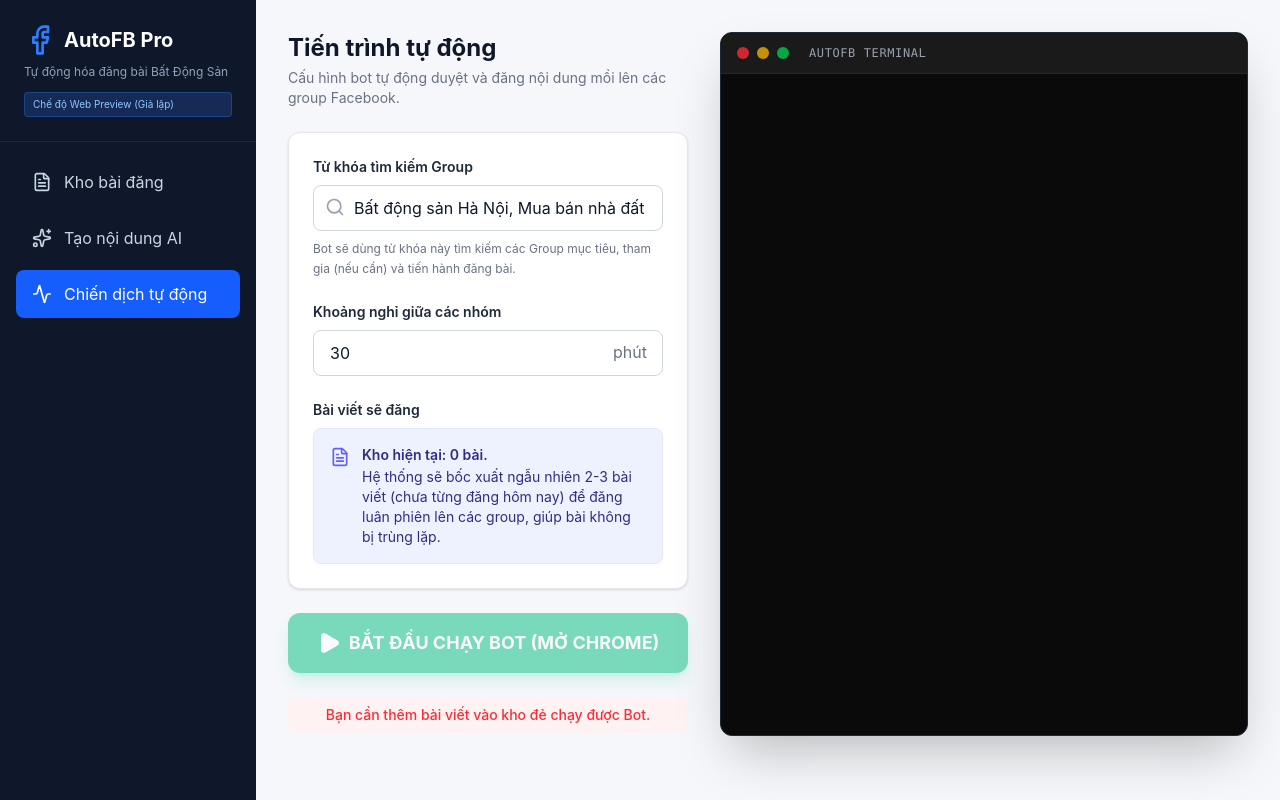
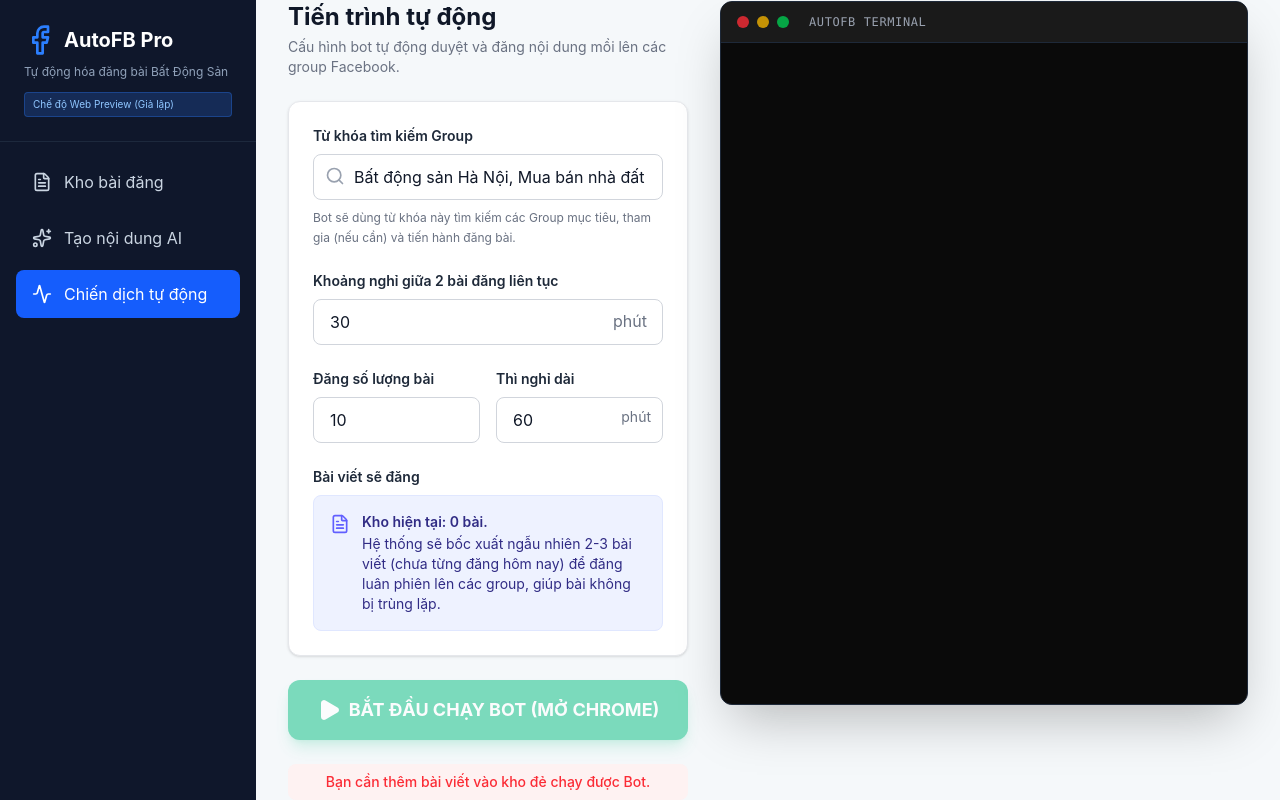
Before and after one commit to nhattruong-collab/FB-Auto-Real-Estate, a Next.js app: page / in a window 1280 px wide. Both pictures are taken after a click on the button "Chiến dịch tự động". Built offline with nearby package versions, Linux system fonts and the light colour scheme.

Commit message:
feat: add break mechanism to automation engine
Introduce configurable post limits and break durations to the automation process to prevent account flagging and mimic human behavior.

```diff
--- a/app/page.tsx
+++ b/app/page.tsx
@@ -49,6 +49,8 @@
   const [posts, setPosts] = useState<Post[]>([]);
   const [keywords, setKeywords] = useState('Bất động sản Hà Nội, Mua bán nhà đất');
   const [intervalMinutes, setIntervalMinutes] = useState(30);
+  const [postsBeforeBreak, setPostsBeforeBreak] = useState(10);
+  const [breakMinutes, setBreakMinutes] = useState(60);
   const [isMounted, setIsMounted] = useState(false);
 
   // Engine State
@@ -110,7 +112,9 @@
          window.electronAPI.startAutomation({
             keywords,
             posts,
-            intervalMinutes
+            intervalMinutes,
+            postsBeforeBreak,
+            breakMinutes
          }).then(res => {
             if (!res.success) {
                setLogs((prev) => [...prev, `[LỖI] ${res.error}`]);
@@ -220,6 +224,10 @@
               setKeywords={setKeywords}
               intervalMinutes={intervalMinutes}
               setIntervalMinutes={setIntervalMinutes}
+              postsBeforeBreak={postsBeforeBreak}
+              setPostsBeforeBreak={setPostsBeforeBreak}
+              breakMinutes={breakMinutes}
+              setBreakMinutes={setBreakMinutes}
               isRunning={isRunning}
               setIsRunning={setIsRunning}
               logs={logs}
@@ -481,7 +489,7 @@
   );
 }
 
-function AutomationView({ posts, keywords, setKeywords, intervalMinutes, setIntervalMinutes, isRunning, setIsRunning, logs }: any) {
+function AutomationView({ posts, keywords, setKeywords, intervalMinutes, setIntervalMinutes, postsBeforeBreak, setPostsBeforeBreak, breakMinutes, setBreakMinutes, isRunning, setIsRunning, logs }: any) {
 
   const endLogRef = useRef<HTMLDivElement>(null);
 
@@ -516,7 +524,7 @@
           </div>
 
           <div>
-            <label className="block text-sm font-semibold text-gray-800 mb-2">Khoảng nghỉ giữa các nhóm</label>
+            <label className="block text-sm font-semibold text-gray-800 mb-2">Khoảng nghỉ giữa 2 bài đăng liên tục</label>
             <div className="relative">
               <input
                  type="number"
@@ -527,6 +535,37 @@
                  onChange={e => setIntervalMinutes(Number(e.target.value))}
               />
               <span className="absolute right-4 top-2.5 text-gray-500 pointer-events-none">phút</span>
+            </div>
+          </div>
+
+          <div className="flex gap-4">
+            <div className="flex-1">
+              <label className="block text-sm font-semibold text-gray-800 mb-2">Đăng số lượng bài</label>
+              <div className="relative">
+                <input
+                   type="number"
+                   min="1"
+                   disabled={isRunning}
+                   className="w-full px-4 py-2.5 bg-white border border-gray-300 rounded-lg focus:ring-2 focus:ring-blue-500 disabled:bg-gray-50 disabled:text-gray-500 outline-none"
+                   value={postsBeforeBreak || ''}
+                   onChange={e => setPostsBeforeBreak(Number(e.target.value))}
+                />
+              </div>
+            </div>
+
+            <div className="flex-1">
+              <label className="block text-sm font-semibold text-gray-800 mb-2">Thì nghỉ dài</label>
+              <div className="relative">
+                <input
+                   type="number"
+                   min="1"
+                   disabled={isRunning}
+                   className="w-full px-4 pr-14 py-2.5 bg-white border border-gray-300 rounded-lg focus:ring-2 focus:ring-blue-500 disabled:bg-gray-50 disabled:text-gray-500 outline-none"
+                   value={breakMinutes || ''}
+                   onChange={e => setBreakMinutes(Number(e.target.value))}
+                />
+                <span className="absolute right-3 top-2.5 text-gray-500 pointer-events-none text-sm">phút</span>
+              </div>
             </div>
           </div>
 
```
Also changed, not shown: 1 other file (tests, documents, lock files or other folders).
